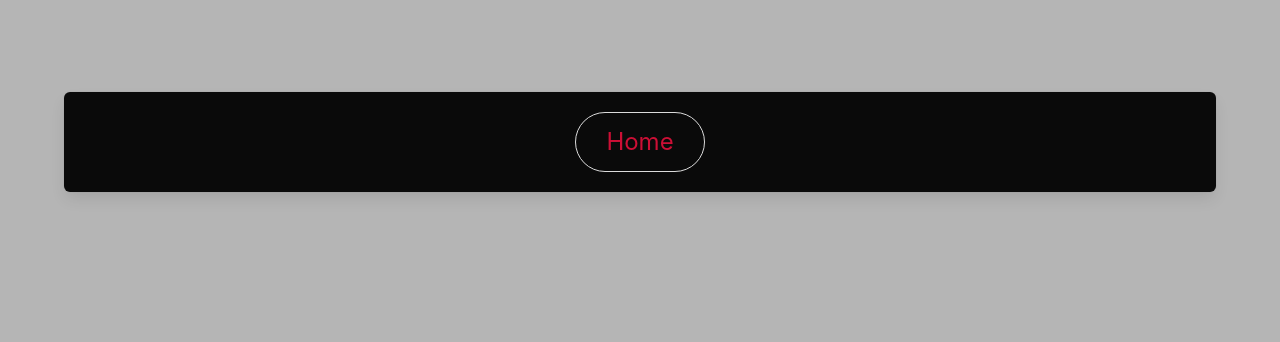
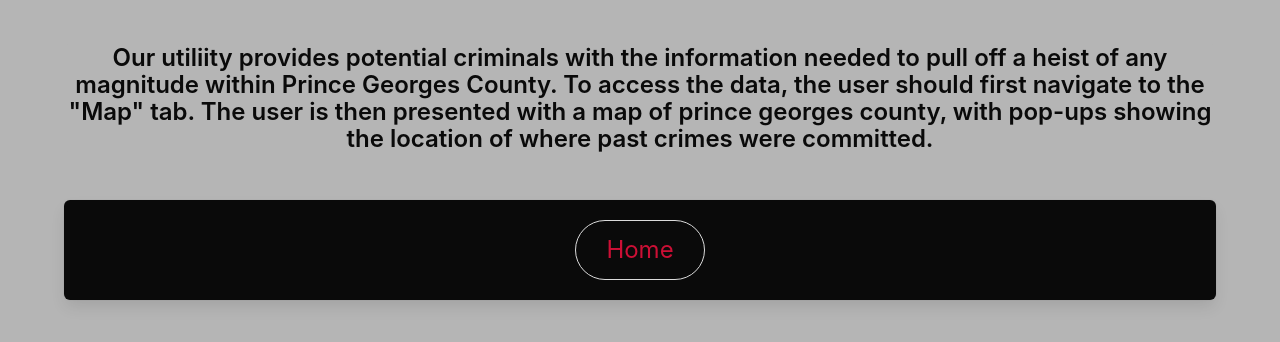
Before and after one commit to bcohn13/Get-out-of-jail-free, a website: page public/documentation.html in a window 1280 px wide. Shown: the part 248-590 px from the top of the page. Drawn offline with nearby package versions, Linux system fonts and the light colour scheme.

Commit message:
Update documentation.html

```diff
--- a/public/documentation.html
+++ b/public/documentation.html
@@ -32,9 +32,10 @@
               <div class= "block has-text-centered title is-4 has-text-black">
                           <!-- Write the instructions in the p tags -->
                 <p>
-
-
-
+                  Our utiliity provides potential criminals with the information needed to pull off
+                  a heist of any magnitude within Prince Georges County. To access the data, the user should
+                  first navigate to the "Map" tab. The user is then presented with a map of prince georges county,
+                  with pop-ups showing the location of where past crimes were committed.
                 </p>
 
               </div>
```
